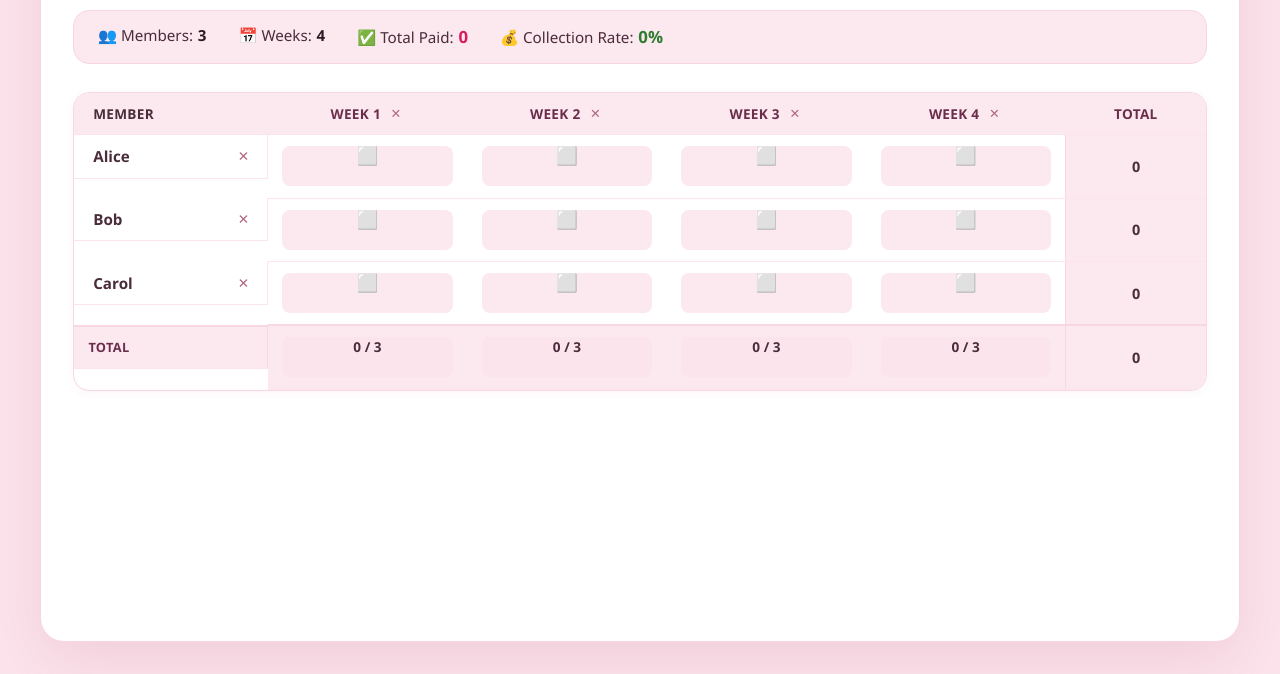
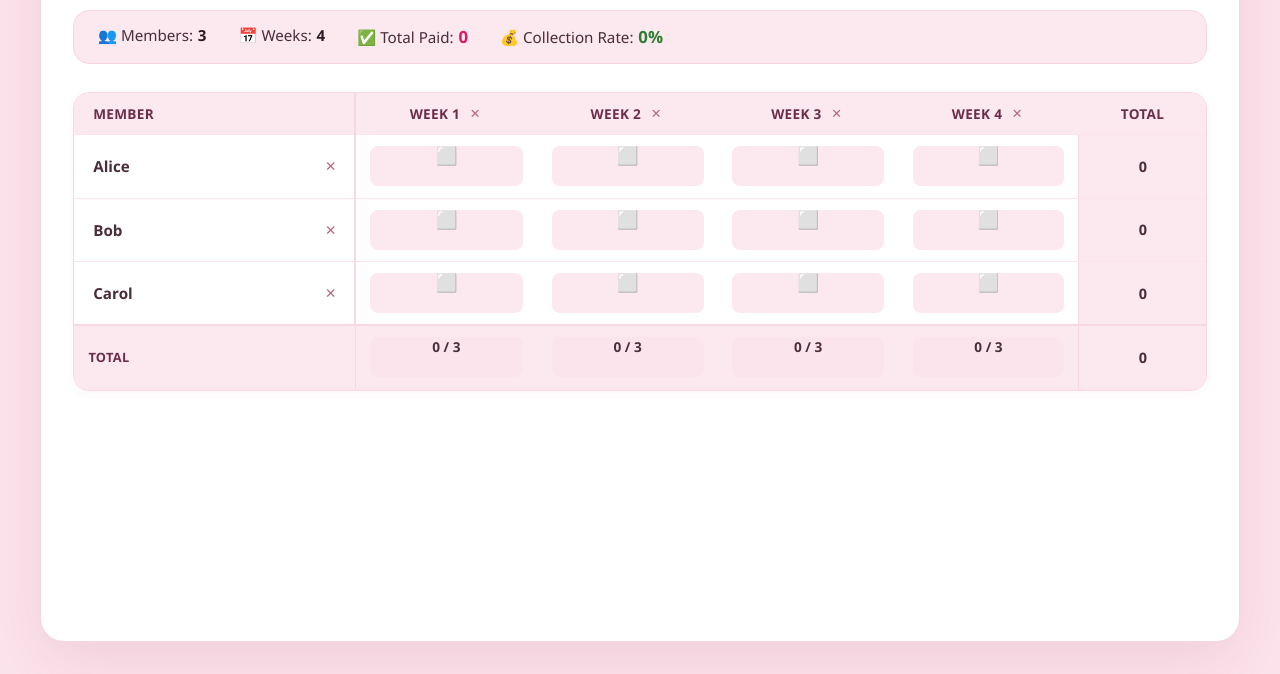
Before and after one commit to mestidioianmcpe1996-hash/Payment-Tracker, a plain HTML site: page index.html in a window 1280 px wide. Shown: the part 126-800 px from the top of the page. Drawn offline with Linux system fonts and the light colour scheme.

Commit message:
Edited the column for names

```diff
--- a/index.html
+++ b/index.html
@@ -247,10 +247,12 @@
             // ── Body ──
             let tbodyHtml = '';
             data.members.forEach(member => {
-                tbodyHtml += `<tr><td>
-                        <span class="member-name">${escapeHtml(member)}</span>
-                        <button class="del-member" data-member="${escapeHtml(member)}" title="Delete member">✕</button>
-                    </td>`;
+               tbodyHtml += `<tr><td>
+        <div class="member-cell">
+            <span class="member-name">${escapeHtml(member)}</span>
+            <button class="del-member" data-member="${escapeHtml(member)}" title="Delete member">✕</button>
+        </div>
+    </td>`;
                 let memberTotal = 0;
                 data.weeks.forEach((_, wi) => {
                     const paid = getPaid(member, wi);
--- a/style.css
+++ b/style.css
@@ -182,7 +182,7 @@ th {
     color: #6b2e4a;
     position: sticky;
     top: 0;
-    z-index: 2;
+    z-index: 3;
 }
 
 th .week-label {
@@ -208,30 +208,52 @@ th .week-label .del-week:hover {
     background: #fce4ec;
 }
 
-td:first-child,
+/* ── Sticky First Column (Name) ── */
 th:first-child {
+    position: sticky;
+    left: 0;
+    z-index: 4; /* above header and body */
+    background-color: #fce8ef;
+    border-right: 2px solid #f8d7e0;
+    min-width: 160px;
+    text-align: left;
     padding-left: 1.2rem;
+}
+
+td:first-child {
+    position: sticky;
+    left: 0;
+    z-index: 2;
+    background-color: #ffffff; /* solid to cover scrolling content */
+    border-right: 2px solid #f8d7e0;
+    min-width: 160px;
     text-align: left;
+    padding-left: 1.2rem;
+    /* Remove flex from the td itself, use inner div */
+    display: table-cell;
+    vertical-align: middle;
+}
+
+/* Inner container for name + delete button */
+.member-cell {
+    display: flex;
+    align-items: center;
+    justify-content: space-between;
+    gap: 0.5rem;
+    width: 100%;
+}
+
+.member-name {
+    flex: 1;
+    overflow: hidden;
+    text-overflow: ellipsis;
+    white-space: nowrap;
     font-weight: 600;
     color: #4a2c3a;
 }
 
-td:first-child {
-    display: flex;
-    align-items: center;
-    justify-content: space-between;
-    gap: 0.5rem;
-    background: #fff;
-    border-right: 1px solid #fce4ec;
-}
-
-td:first-child .member-name {
-    flex: 1;
-    overflow: hidden;
-    text-overflow: ellipsis;
-}
-
-td:first-child .del-member {
+.del-member {
+    flex-shrink: 0; /* prevent shrink */
     background: none;
     border: none;
     color: #b06a82;
@@ -240,15 +262,14 @@ td:first-child .del-member {
     padding: 0 0.2rem;
     border-radius: 4px;
     transition: 0.1s;
-    flex-shrink: 0;
 }
 
-td:first-child .del-member:hover {
+.del-member:hover {
     color: #b71c1c;
     background: #fce4ec;
 }
 
-/* ── Payment Cell ── */
+/* ── Payment Cells ── */
 .pay-cell {
     cursor: pointer;
     border-radius: 8px;
@@ -508,8 +529,9 @@ td:first-child .del-member:hover {
         padding: 0.5rem 0.5rem;
         font-size: 0.8rem;
     }
-    td:first-child,
-    th:first-child {
+    th:first-child,
+    td:first-child {
+        min-width: 120px;
         padding-left: 0.7rem;
     }
     .pay-cell {
@@ -540,7 +562,9 @@ td:first-child .del-member:hover {
         flex-direction: column;
         gap: 0.1rem;
     }
+    th:first-child,
     td:first-child {
+        min-width: 100px;
         font-size: 0.75rem;
     }
 }
```
